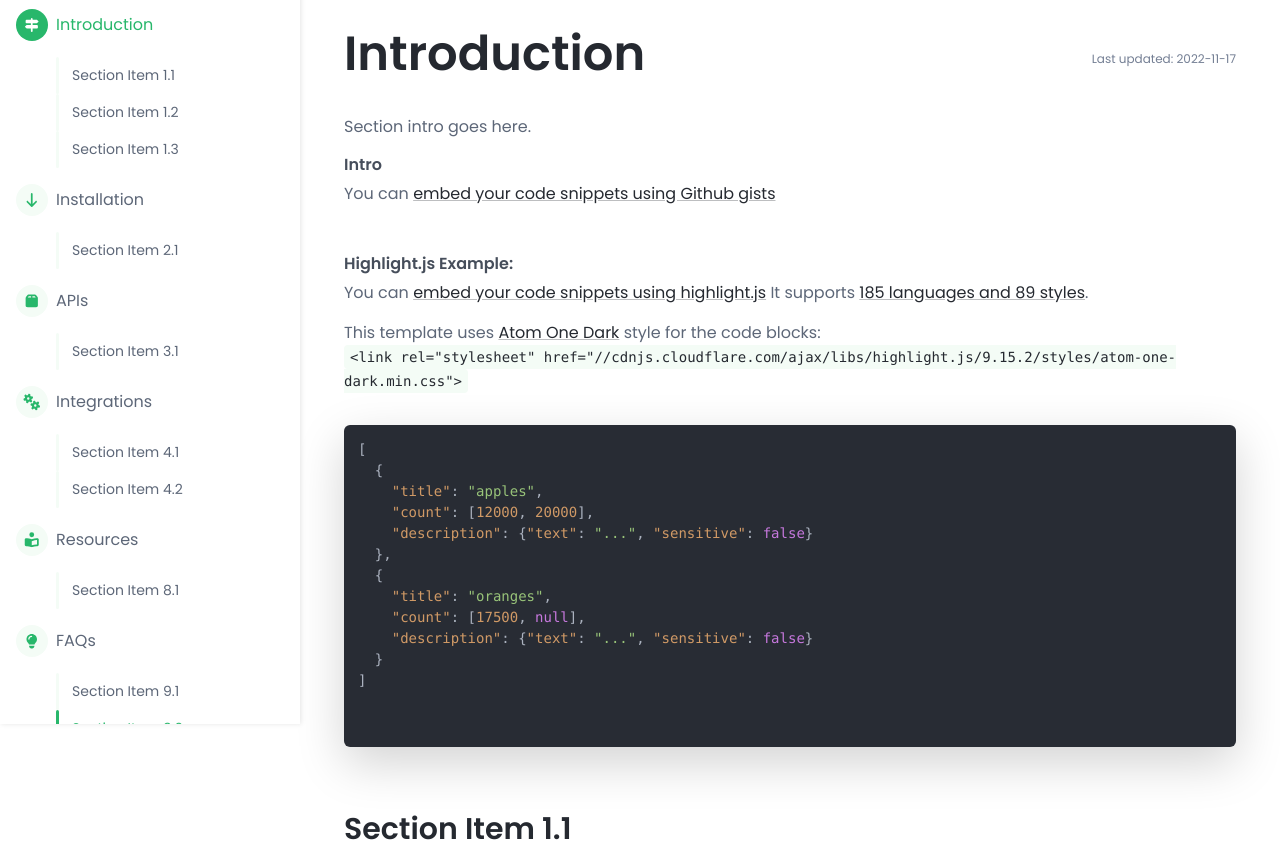
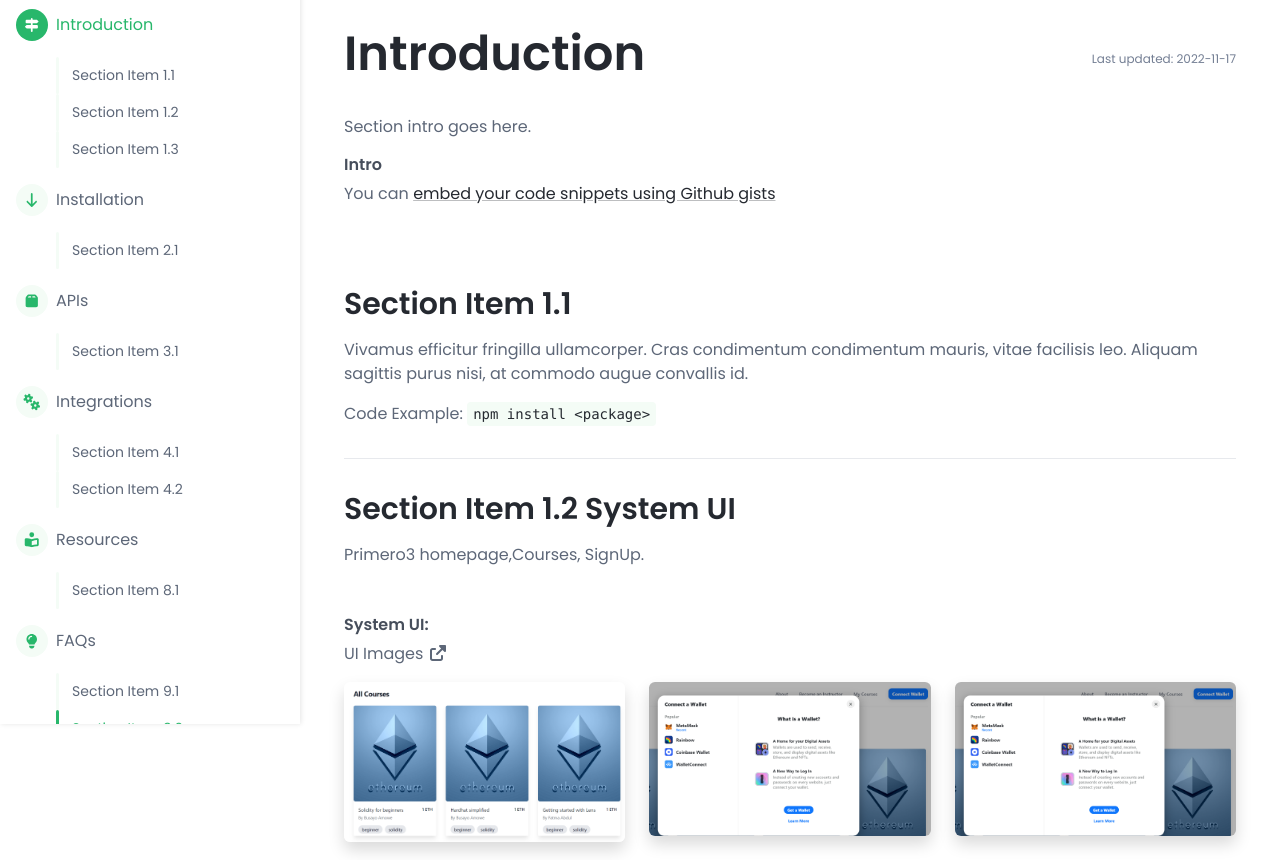
Before and after one commit to Primero-Project/Documentation, a plain HTML site: page docs-page.html in a window 1280 px wide. Shown: the part 76-936 px from the top of the page. Drawn offline with nearby package versions, Linux system fonts and the light colour scheme.

Commit message:
System UI

```diff
--- a/docs-page.html
+++ b/docs-page.html
@@ -114,26 +114,7 @@
 							<!-- ** Embed github code ends ** -->
 						</div><!--//docs-code-block-->
 
-					     <h5>Highlight.js Example:</h5>
-						<p>You can <a class="theme-link" href="https://github.com/highlightjs/highlight.js" target="_blank">embed your code snippets using highlight.js</a> It supports <a class="theme-link" href="https://highlightjs.org/static/demo/" target="_blank">185 languages and 89 styles</a>.</p>
-						<p>This template uses <a class="theme-link" href="https://highlightjs.org/static/demo/" target="_blank">Atom One Dark</a> style for the code blocks: <br><code>&#x3C;link rel=&#x22;stylesheet&#x22; href=&#x22;//cdnjs.cloudflare.com/ajax/libs/highlight.js/9.15.2/styles/atom-one-dark.min.css&#x22;&#x3E;</code></p>
-						<div class="docs-code-block">
-							<pre class="shadow-lg rounded"><code class="json hljs">[
-  {
-    <span class="hljs-attr">"title"</span>: <span class="hljs-string">"apples"</span>,
-    <span class="hljs-attr">"count"</span>: [<span class="hljs-number">12000</span>, <span class="hljs-number">20000</span>],
-    <span class="hljs-attr">"description"</span>: {<span class="hljs-attr">"text"</span>: <span class="hljs-string">"..."</span>, <span class="hljs-attr">"sensitive"</span>: <span class="hljs-literal">false</span>}
-  },
-  {
-    <span class="hljs-attr">"title"</span>: <span class="hljs-string">"oranges"</span>,
-    <span class="hljs-attr">"count"</span>: [<span class="hljs-number">17500</span>, <span class="hljs-literal">null</span>],
-    <span class="hljs-attr">"description"</span>: {<span class="hljs-attr">"text"</span>: <span class="hljs-string">"..."</span>, <span class="hljs-attr">"sensitive"</span>: <span class="hljs-literal">false</span>}
-  }
-]
-
-
-</code></pre>
-						</div><!--//docs-code-block-->
+					    <!--//docs-code-block-->
 
 
 				    </header>
@@ -149,20 +130,20 @@
 
 					<section class="docs-section" id="item-1-2">
 						<h2 class="section-heading">Section Item 1.2 System UI</h2>
-						<p>Vivamus efficitur fringilla ullamcorper. Cras condimentum condimentum mauris, vitae facilisis leo. Aliquam sagittis purus nisi, at commodo augue convallis id. Sed interdum turpis quis felis bibendum imperdiet. Mauris pellentesque urna eu leo gravida iaculis. In fringilla odio in felis ultricies porttitor. Donec at purus libero. Vestibulum libero orci, commodo nec arcu sit amet, commodo sollicitudin est. Vestibulum ultricies malesuada tempor.</p>
-						<h5 class="mt-5">Lightbox Example:</h5>
+						<p>Primero3 homepage,Courses, SignUp.</p>
+						<h5 class="mt-5">System UI:</h5>
 
-						<p>The example below uses the <i class="fas fa-external-link-alt"></i> <a class="theme-link" href="https://github.com/andreknieriem/simplelightbox" target="_blank">simplelightbox plugin</a>. </p>
+						<p>UI Images <i class="fas fa-external-link-alt"></i> </p>
 
 						<div class="simplelightbox-gallery row mb-3">
 							<div class="col-12 col-md-4 mb-3">
-						        <a href="assets/images/coderpro-home.png"><img class="figure-img img-fluid shadow rounded" src="assets/images/coderpro-home-thumb.png" alt="" title="CoderPro Home Page"/></a>
+						        <a href="assets/images/coursePage.png"><img class="figure-img img-fluid shadow rounded" src="assets/images/coursePage.png" alt="" title="Primero3 HomePage"/></a>
 							</div>
 							<div class="col-12 col-md-4 mb-3">
-						        <a href="assets/images/coderpro-features.png"><img class="figure-img img-fluid shadow rounded" src="assets/images/coderpro-features-thumb.png" alt="" title="CoderPro Features Page"/></a>
+						        <a href="assets/images/courseSignUp.png"><img class="figure-img img-fluid shadow rounded" src="assets/images/courseSignUp.png" alt="" title="Primero3 Upload Page"/></a>
 							</div><!--//col-->
 							<div class="col-12 col-md-4 mb-3">
-						        <a href="assets/images/coderpro-pricing.png"><img class="figure-img img-fluid shadow rounded" src="assets/images/coderpro-pricing-thumb.png" alt="" title="CoderPro Pricing Page"/></a>
+						        <a href="assets/images/courseSignUp.png"><img class="figure-img img-fluid shadow rounded" src="assets/images/courseSignUp.png" alt="" title="SignUp Page"/></a>
 							</div><!--//col-->
 
 						</div><!--//gallery-->
@@ -313,6 +294,26 @@
 				     <section class="docs-section" id="item-3-1">
 						<h2 class="section-heading">Section Item 3.1</h2>
 						<p> Primero3 Subgraph</p>
+						<h5>Query Example:</h5>
+						<p>You can <a class="theme-link" href="https://thegraph.com" target="_blank">Query our subgraph here</a></p>
+
+						<div class="docs-code-block">
+							<pre class="shadow-lg rounded"><code class="json hljs">[
+  {
+    <span class="hljs-attr">"title"</span>: <span class="hljs-string">"apples"</span>,
+    <span class="hljs-attr">"count"</span>: [<span class="hljs-number">12000</span>, <span class="hljs-number">20000</span>],
+    <span class="hljs-attr">"description"</span>: {<span class="hljs-attr">"text"</span>: <span class="hljs-string">"..."</span>, <span class="hljs-attr">"sensitive"</span>: <span class="hljs-literal">false</span>}
+  },
+  {
+    <span class="hljs-attr">"title"</span>: <span class="hljs-string">"oranges"</span>,
+    <span class="hljs-attr">"count"</span>: [<span class="hljs-number">17500</span>, <span class="hljs-literal">null</span>],
+    <span class="hljs-attr">"description"</span>: {<span class="hljs-attr">"text"</span>: <span class="hljs-string">"..."</span>, <span class="hljs-attr">"sensitive"</span>: <span class="hljs-literal">false</span>}
+  }
+]
+
+
+</code></pre>
+						</div><
 					</section><!--//section-->
 
 					<!--//section-->
```
Also changed, not shown: assets/images/coursePage.png (added), assets/images/courseSignUp.png (added).
